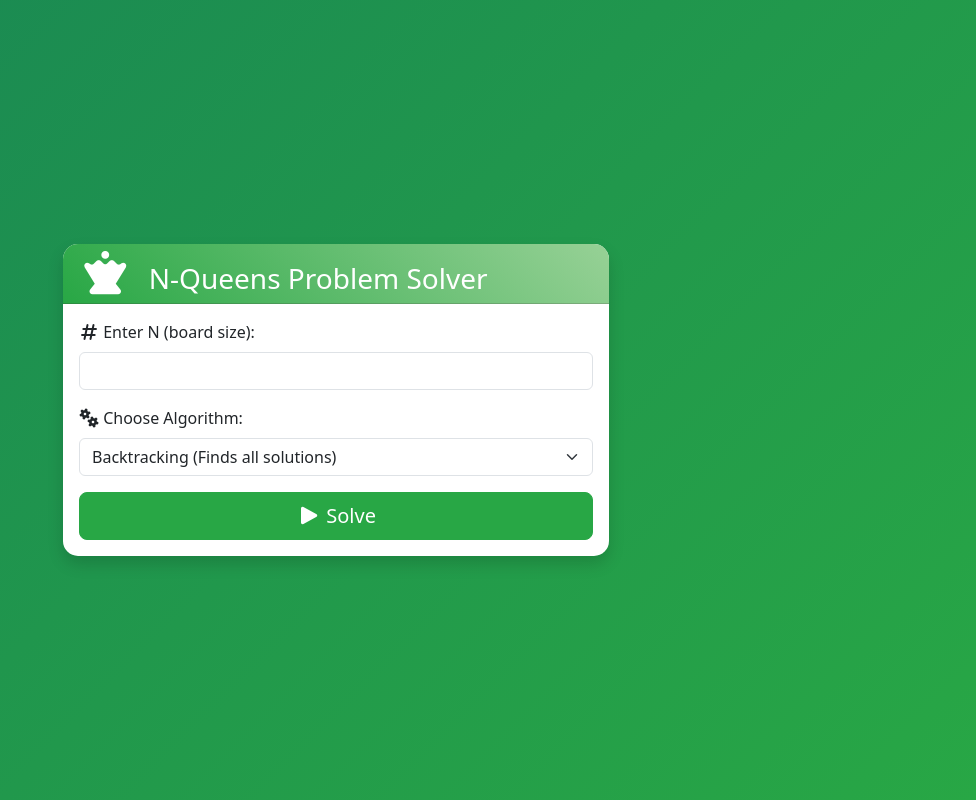
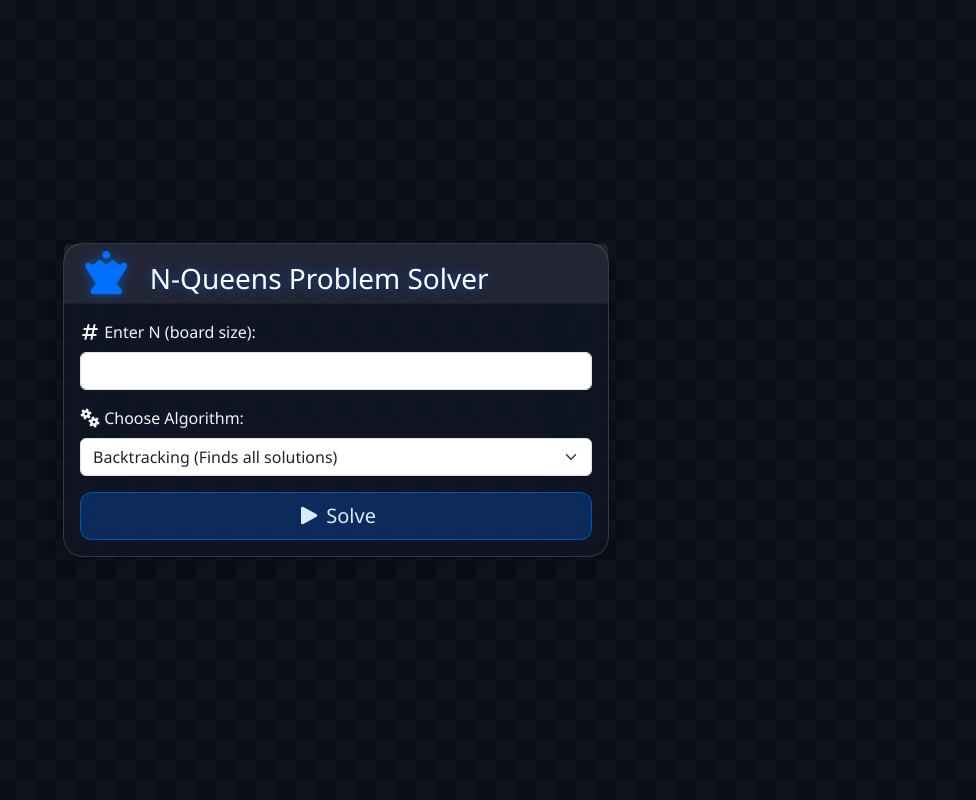
Before and after one commit to mohamadnassiri/N-Queen-Problem, a Django app: page / in a window 1280 px wide. Shown: the whole page, without its empty margins (304-1280 px from the left). Run offline with Django 5.2, Linux system fonts and the light colour scheme; some libraries are stand-ins or nearby versions.

Commit message:
Theme Changed!

```diff
--- a/nqueen_app/static/css/style.css
+++ b/nqueen_app/static/css/style.css
@@ -1,36 +1,73 @@
 body {
-    background: linear-gradient(135deg, #198754 0%, #28a745 100%);
     min-height: 100vh;
+    margin: 0;
     display: flex;
     align-items: center;
     justify-content: center;
+    font-family: 'Segoe UI', Tahoma, Geneva, Verdana, sans-serif;
+    color: #e5e7eb;
+
+    /* بک‌گراند تیره پایه */
+    background-color: #0b0e16;
+
+    /* پترن شطرنجی محو با overlay */
+    background-image:
+        linear-gradient(45deg, rgba(255,255,255,0.02) 25%, transparent 25%),
+        linear-gradient(-45deg, rgba(255,255,255,0.02) 25%, transparent 25%),
+        linear-gradient(45deg, transparent 75%, rgba(255,255,255,0.02) 75%),
+        linear-gradient(-45deg, transparent 75%, rgba(255,255,255,0.02) 75%);
+    background-size: 40px 40px;
+    background-position: 0 0, 0 20px, 20px -20px, -20px 0px;
+    background-repeat: repeat;
+
+    /* گرادینت overlay برای عمق بیشتر */
+    position: relative;
 }
 
 .card {
-    border: none;
-    border-radius: 15px;
-    box-shadow: 0 10px 30px rgba(0,0,0,0.1);
+    border-radius: 20px;
+    backdrop-filter: blur(25px) saturate(180%);
+    -webkit-backdrop-filter: blur(25px) saturate(180%);
+    background: rgba(20, 25, 40, 0.55); /* شیشه‌ای با تیرگی کم */
+    border: 1px solid rgba(255, 255, 255, 0.15);
+    box-shadow: 0 8px 32px rgba(0,0,0,0.7);
+    color: #f3f4f6; /* متن کارت روشن */
+    transition: 0.3s ease;
+}
+.card:hover {
+    transform: translateY(-4px);
+    box-shadow: 0 12px 40px rgba(0,0,0,0.9);
 }
 
 .card-header {
-    border-radius: 15px 15px 0 0 !important;
-    background: linear-gradient(45deg, #28a745, #97d196);
-    color: #fff;
+    background: rgba(255, 255, 255, 0.08);
+    border-radius: 20px 20px 0 0;
+    font-weight: 600;
+    color: #0070FF; /* آبی ویندوز */
+    text-shadow: 0 0 12px rgba(0,112,255,0.6);
 }
 
 .card-header i {
     font-size: 1.5em;
     margin-right: 10px;
+    color: #0070FF;
 }
 
 .btn-primary {
-    background-color: #28a745;
-    border-color: #28a745;
+    background: rgba(0, 112, 255, 0.25);
+    border: 1px solid rgba(0, 112, 255, 0.6);
+    color: #dbeafe;
+    border-radius: 12px;
+    backdrop-filter: blur(10px);
+    -webkit-backdrop-filter: blur(10px);
+    transition: 0.3s ease;
 }
-
 .btn-primary:hover {
-    background-color: #218838;
-    border-color: #1e7e34;
+    background: rgba(0, 112, 255, 0.4);
+    border-color: #3399ff;
+    color: #ffffff;
+    box-shadow: 0 0 18px rgba(0,112,255,0.8);
+    transform: translateY(-2px);
 }
 
 .board {
```
Also changed, not shown: other parts of nqueen_app/static/css/style.css (+13 -13 lines).
